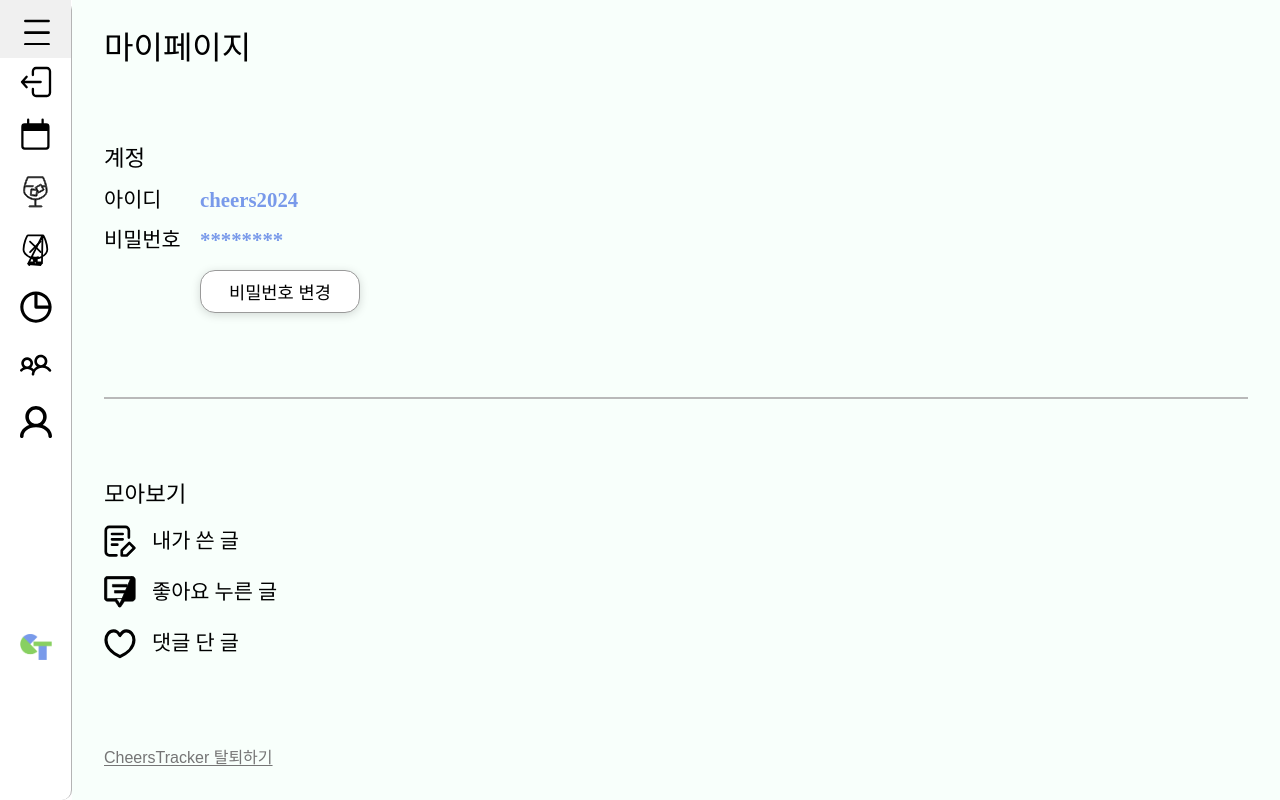
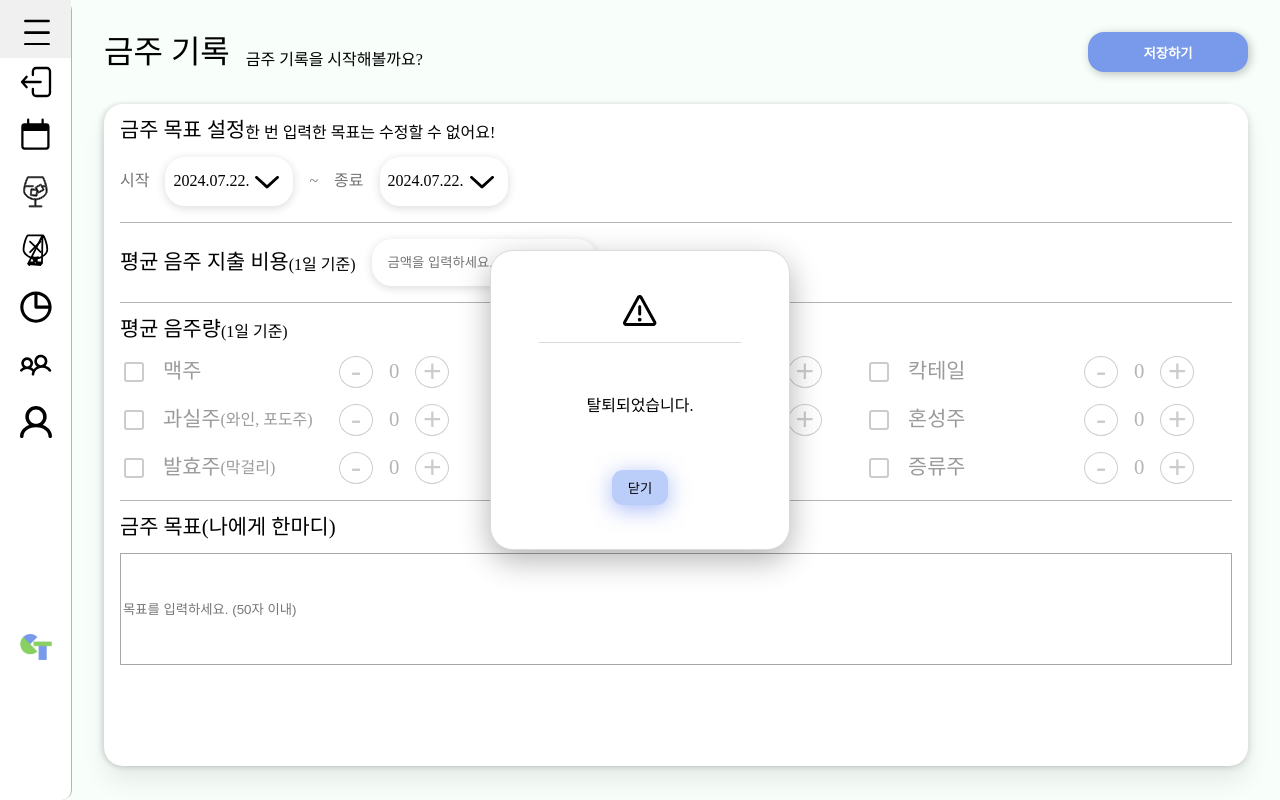
Before and after one commit to CheersTracker/CheersTracker_FE, a React (Create React App) app in the folder cheerstracker/: page / in a window 1280 px wide. Built offline with nearby package versions, Linux system fonts and the light colour scheme.

Commit message:
feat: 회원탈퇴 확인 모달창

```diff
--- a/cheerstracker/src/App.js
+++ b/cheerstracker/src/App.js
@@ -5,7 +5,8 @@ import DrinkCreate from './pages/DrinkCreate'
 import DrinkDetail from './pages/DrinkDetail'
 import NoDrinkCreate from './pages/NoDrinkCreate'
 import NoDrinkDetail from './pages/NoDrinkDetail'
-import DeleteAccount from './components/DeleteAccount';
+import DeleteAccount1 from './components/DeleteAccount1';
+import DeleteAccount2 from './components/DeleteAccount2';
 import MyPage from './pages/MyPage';
 
 
@@ -13,13 +14,14 @@ function App() {
   return (
     <div className='main-container'>
       <SideBar/>
-      {/* <DeleteAccount/> */}
-      <MyPage/>
+      {/* <DeleteAccount1/> */}
+      <DeleteAccount2/>
+      {/* <MyPage/> */}
       <Router>
         <Routes>
-          {/* <Route path="/" element={<NoDrinkCreate />} />
+          <Route path="/" element={<NoDrinkCreate />} />
           <Route path="/detail" element={<NoDrinkDetail />} />
-          <Route path="drink/" element={<DrinkCreate />} />
+          {/* <Route path="drink/" element={<DrinkCreate />} />
           <Route path="drink/detail" element={<DrinkDetail />} /> */}
         </Routes>
       </Router>
--- a/cheerstracker/src/assets/scss/deleteaccount.scss
+++ b/cheerstracker/src/assets/scss/deleteaccount.scss
@@ -1,6 +1,7 @@
 // 회원탈퇴 모달창
 
-.user-delete-container {
+.user-delete-container,
+.user-deleted-container {
     border: 1.25px solid rgba(218, 218, 218, 1);
     width: 300px;
     height: 300px;
@@ -55,3 +56,15 @@
         }
     }
 }
+
+// 회원탈퇴 확인 모달창
+.user-deleted-container {
+
+    button {
+        background-color: rgba(187, 206, 250, 1);
+        box-shadow: 0px 4.51px 21.42px 0px rgba(86, 120, 240, 0.5);
+        padding: 0.5rem 1rem;
+        border-radius: 11px;
+    }
+
+}
--- a/cheerstracker/src/components/DeleteAccount.jsx
+++ b/cheerstracker/src/components/DeleteAccount1.jsx
@@ -2,7 +2,7 @@ import React from 'react';
 import '../assets/scss/deleteaccount.scss';
 import alert from '../assets/images/alert.svg';
 
-const DeleteAccount = () => {
+const DeleteAccount1 = () => {
   return (
     <div className='user-delete-container'>
         <img src={alert} alt="경고 아이콘" />
@@ -15,4 +15,4 @@ const DeleteAccount = () => {
   )
 }
 
-export default DeleteAccount
+export default DeleteAccount1
--- /dev/null
+++ b/cheerstracker/src/components/DeleteAccount2.jsx
@@ -0,0 +1,15 @@
+import React from 'react'
+import '../assets/scss/deleteaccount.scss';
+import alert from '../assets/images/alert.svg';
+
+const DeleteAccount2 = () => {
+    return (
+        <div className='user-deleted-container'>
+            <img src={alert} alt="경고 아이콘" />
+            <p>탈퇴되었습니다.</p>
+            <button>닫기</button>
+        </div>
+      )
+}
+
+export default DeleteAccount2
```
